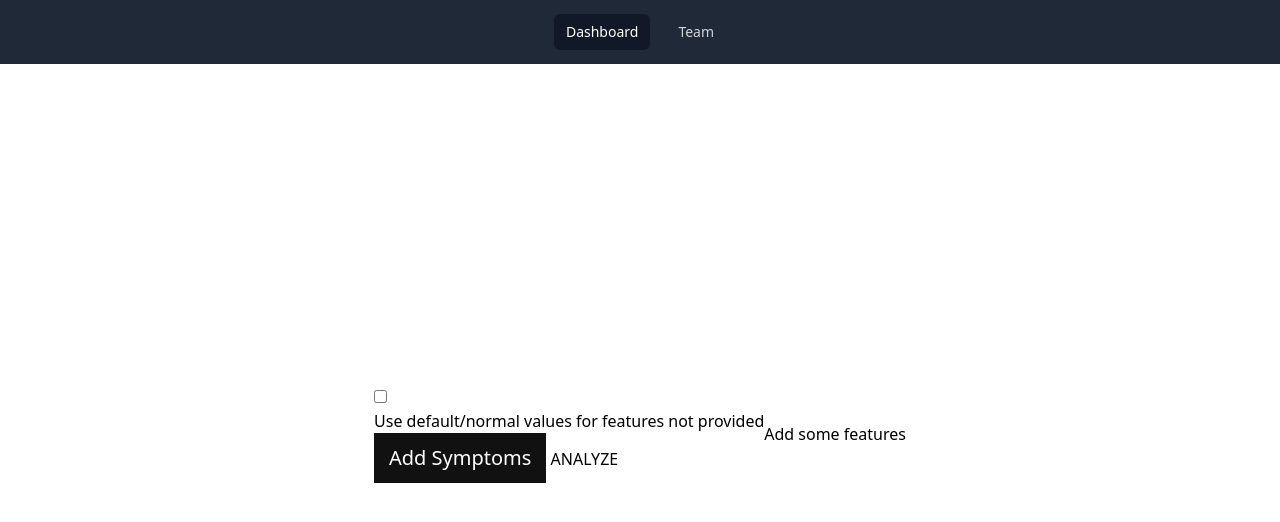
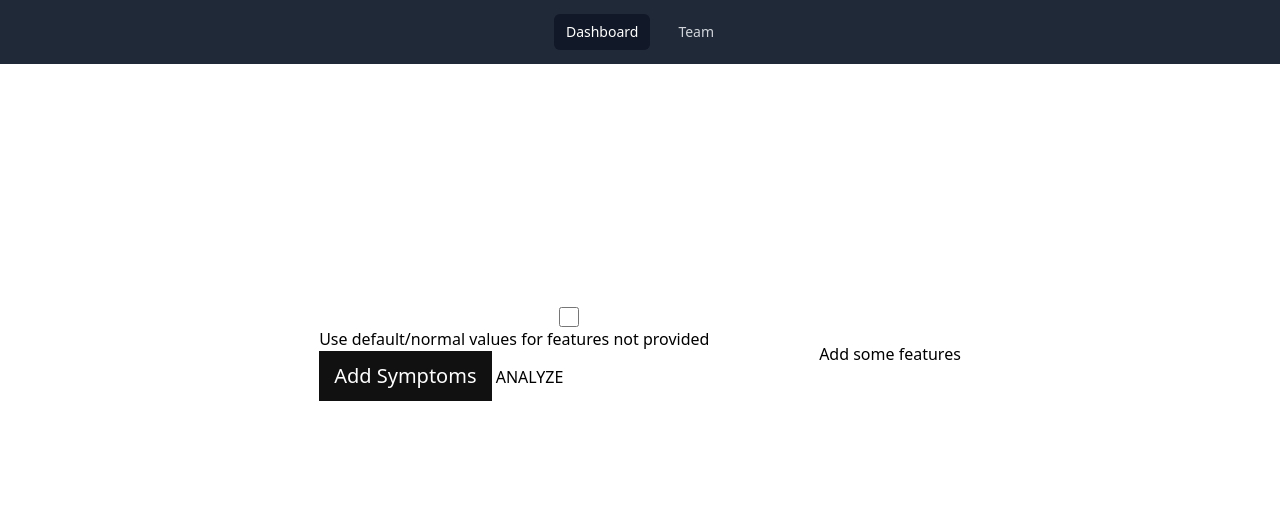
Before and after one commit to EspinosaSalvador/Medical-Appointments, a plain HTML site: page Diagnoster.html in a window 1280 px wide. Drawn offline with nearby package versions, Linux system fonts and the light colour scheme.

Commit message:
might delete what I did to styles

```diff
--- a/Diagnoster.html
+++ b/Diagnoster.html
@@ -72,7 +72,7 @@
     <!-- ! End of Navbar -->
 
     <main>
-        <form class="switch pre-configuration">
+        <form class="switch pre-configuration box-pre-config">
             <input type="checkbox" id="checkbox" value="false" unchecked>
             <span class="slider round"></span>
             <p>Use default/normal values for features not provided
@@ -97,7 +97,7 @@
             </ul>
         </form>
 
-        <section>
+        <section class="black-bg">
             <ul class="user-features">
                 <p class="DefaultText-userFeaturesCard">Add some features</p>
             </ul>
--- a/style.css
+++ b/style.css
@@ -2,7 +2,7 @@ html {
   margin: 0px;
 }
 
-header {
+/* header {
   background: linear-gradient(60deg, darkblue, gray);
   color: white;
   width: 100%;
@@ -10,7 +10,7 @@ header {
   display: flex;
   align-items: center;
   justify-content: center;
-}
+} */
 
 header h2 {
   font-size: 36px;
@@ -21,7 +21,7 @@ main {
   display: flex;
   align-items: center;
   justify-content: center;
-  height: calc(100vh - 60px);
+  height: calc(80vh - 60px);
   /* Subtract the height of the header */
 }
 
@@ -52,7 +52,7 @@ form.Accept-Conditions button:hover {
 
 .sidebar {
   height: 30%;
-  /* 100% Full-height */
+  /* 30% Full-height */
   width: 0;
   /* 0 width - change this with JavaScript */
   position: fixed;
@@ -131,3 +131,16 @@ button#Checked-Btn-Value {
   .sidebar {
     padding-top: 15px;
   }}
+
+  #checkbox {
+    display: flex;
+    align-items: center;
+    justify-content: center;
+    width: 500px;
+    height: 20px;
+
+  }
+
+  .black-bg{
+    border: black;
+  }
```
